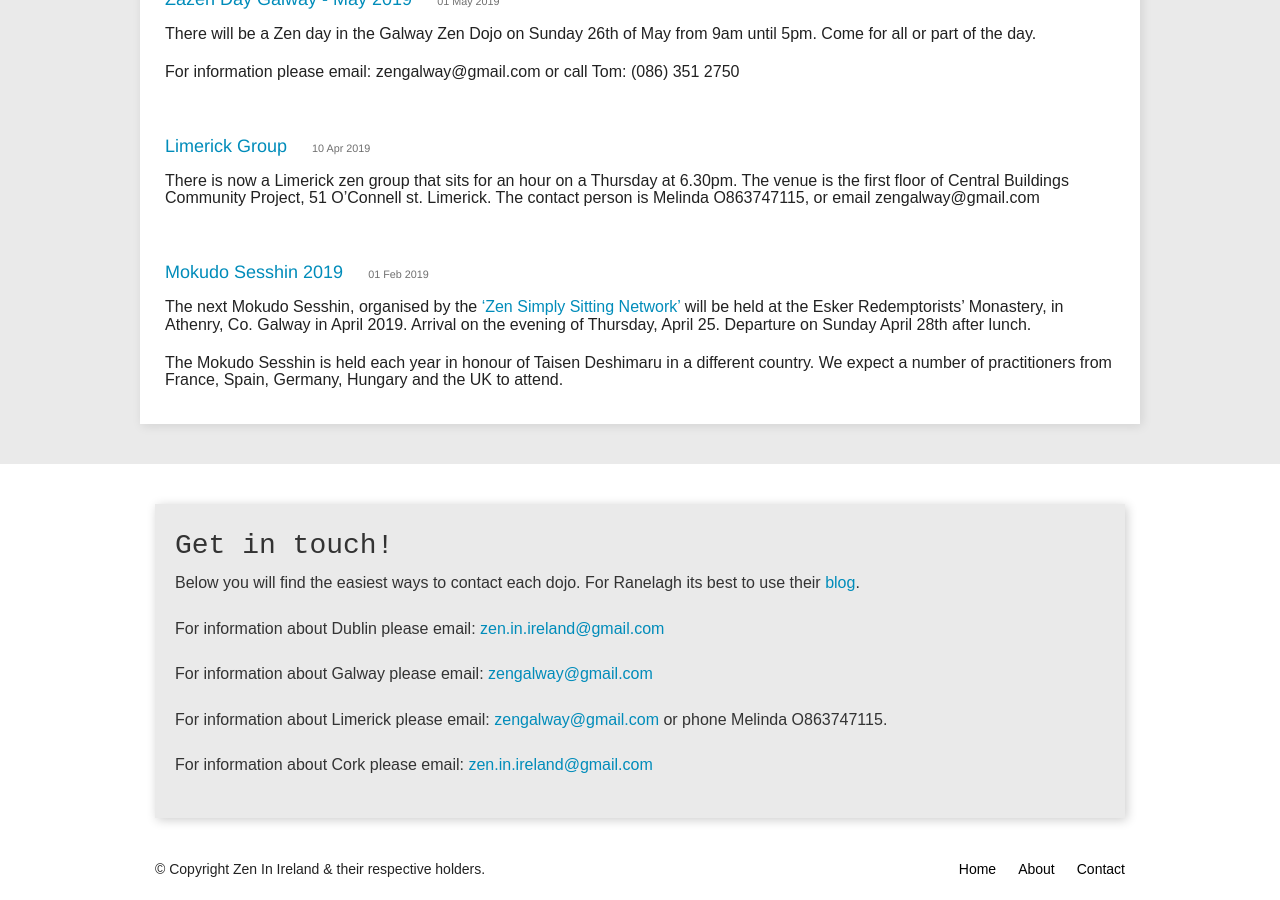
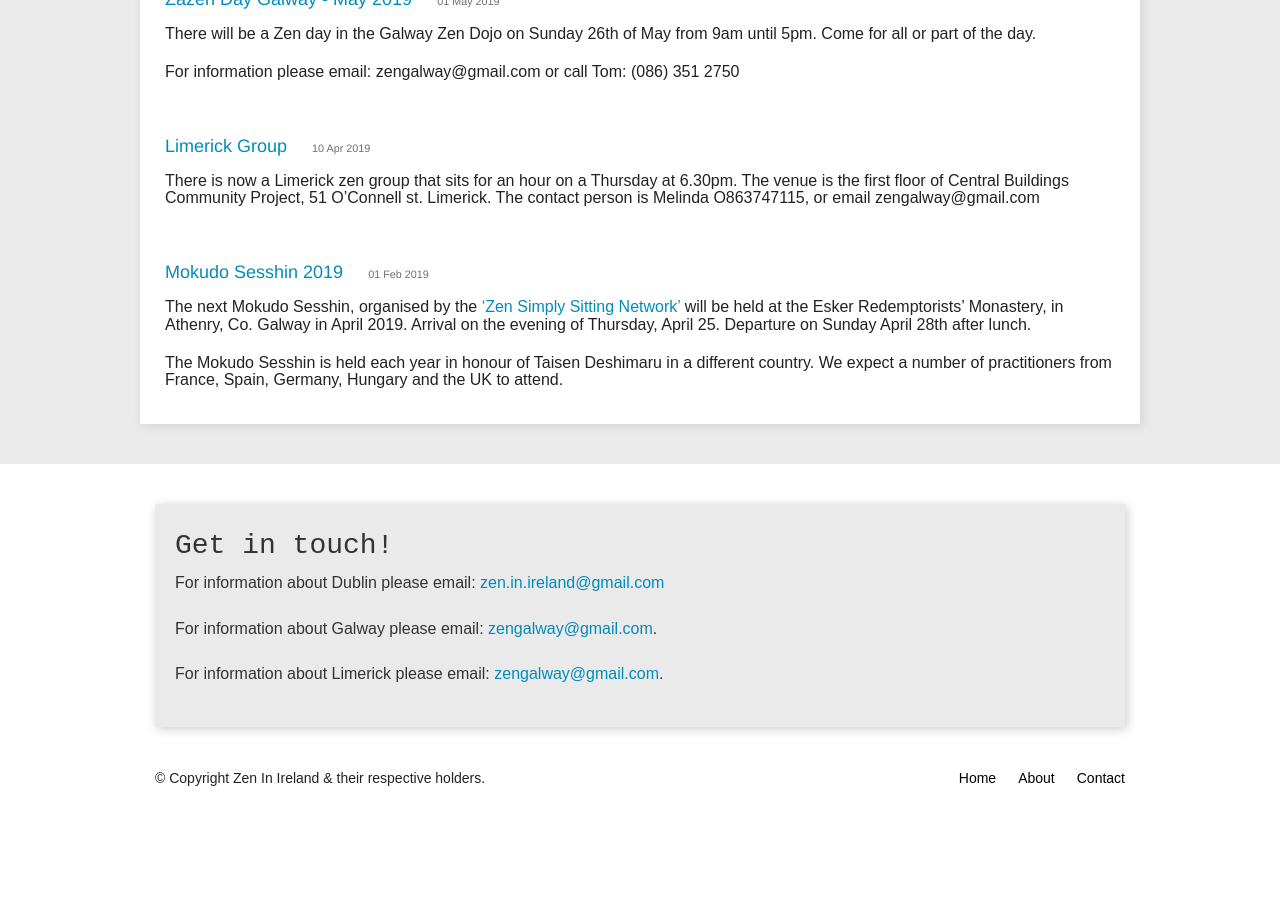
Before and after one commit to zen-ireland/zenireland.github.io, a Jekyll site: the page built from index.html, in a window 1280 px wide and 900 px high, scrolled down 16250 px. Built offline with Jekyll 4.4.1, drawn with Linux system fonts in a browser that asks for light colours; after the commit the page ends 17059 px from its top, so only the background shows below that.

Commit message:
galway and limerick links, remove cork and ranelagh

```diff
--- a/_layouts/default.html
+++ b/_layouts/default.html
@@ -39,10 +39,8 @@
 
               <ul id="hover1" class="f-dropdown" data-dropdown-content>
                 <li><a href="/dublin.html">Dublin</a></li>
-                <li><a href="/galway.html">Galway</a></li>
-                <li><a href="/limerick.html">Limerick</a></li>
-                <li><a href="http://spaceformeditation.blogspot.com/p/inspiration.html">Ranelagh</a></li>
-                <li><a href="/cork.html">Cork</a></li>
+                <li><a href="https://zengalway.ie">Galway</a></li>
+                <li><a href="https://www.facebook.com/limerickcityzen/">Limerick</a></li>
               </ul>
               <li><a href="/index.html#contact" class="small button">Contact</a></li>
 
@@ -81,11 +79,9 @@
       <div class="row">
         <div class="large-12 columns" id="contact">
           <h4>Get in touch!</h4>
-	  <p>Below you will find the easiest ways to contact each dojo. For Ranelagh its best to use their <a href="http://spaceformeditation.blogspot.com/p/inspiration.html">blog</a>.</p>
           <p>For information about Dublin please email: <script type="text/javascript">var a = new Array('.com','zen.in.','ireland@gmail', '?', 'subject=Dublin Zendo');document.write("<a href='mailto:"+a[1]+a[2]+a[0]+a[3]+a[4]+"'>"+a[1]+a[2]+a[0]+"</a>");</script></p>
-          <p> For information about Galway please email: <script type="text/javascript">var a = new Array('.com','zengalway','@gmail', '?', 'subject=Galway Zendo');document.write("<a href='mailto:"+a[1]+a[2]+a[0]+a[3]+a[4]+"'>"+a[1]+a[2]+a[0]+"</a>");</script>
-          <p> For information about Limerick please email: <script type="text/javascript">var a = new Array('.com','zengalway','@gmail', '?', 'subject=Limerick Zendo');document.write("<a href='mailto:"+a[1]+a[2]+a[0]+a[3]+a[4]+"'>"+a[1]+a[2]+a[0]+"</a>");</script> or phone Melinda O863747115.
-          <p>For information about Cork please email:    <script type="text/javascript">var a = new Array('.com','zen.in.','ireland@gmail', '?', 'subject=Cork Zendo');document.write("<a href='mailto:"+a[1]+a[2]+a[0]+a[3]+a[4]+"'>"+a[1]+a[2]+a[0]+"</a>");</script></p>
+          <p> For information about Galway please email: <script type="text/javascript">var a = new Array('.com','zengalway','@gmail', '?', 'subject=Galway Zendo');document.write("<a href='mailto:"+a[1]+a[2]+a[0]+a[3]+a[4]+"'>"+a[1]+a[2]+a[0]+"</a>");</script>.
+          <p> For information about Limerick please email: <script type="text/javascript">var a = new Array('.com','zengalway','@gmail', '?', 'subject=Limerick Zendo');document.write("<a href='mailto:"+a[1]+a[2]+a[0]+a[3]+a[4]+"'>"+a[1]+a[2]+a[0]+"</a>");</script>.
           </p>
         </div>
       </div>
```
Also changed, not shown: cork.html (deleted, +0 -20 lines), galway.html (deleted, +0 -52 lines), limerick.html (deleted, +0 -15 lines).
